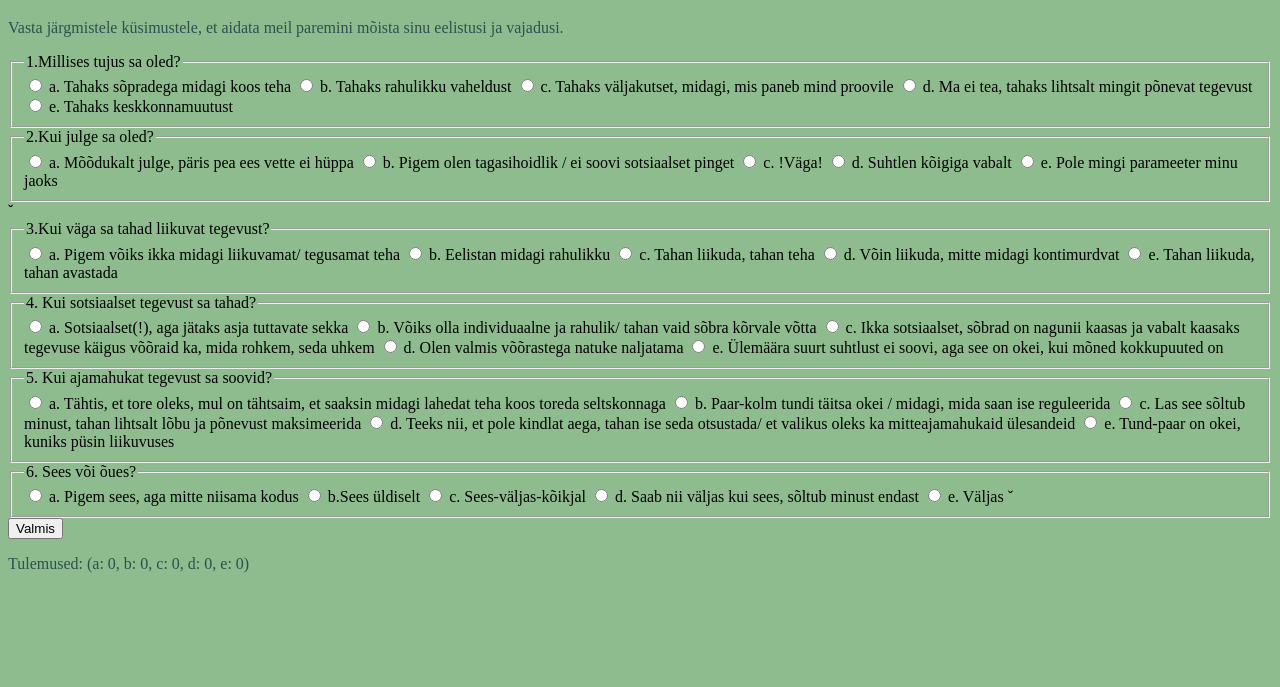
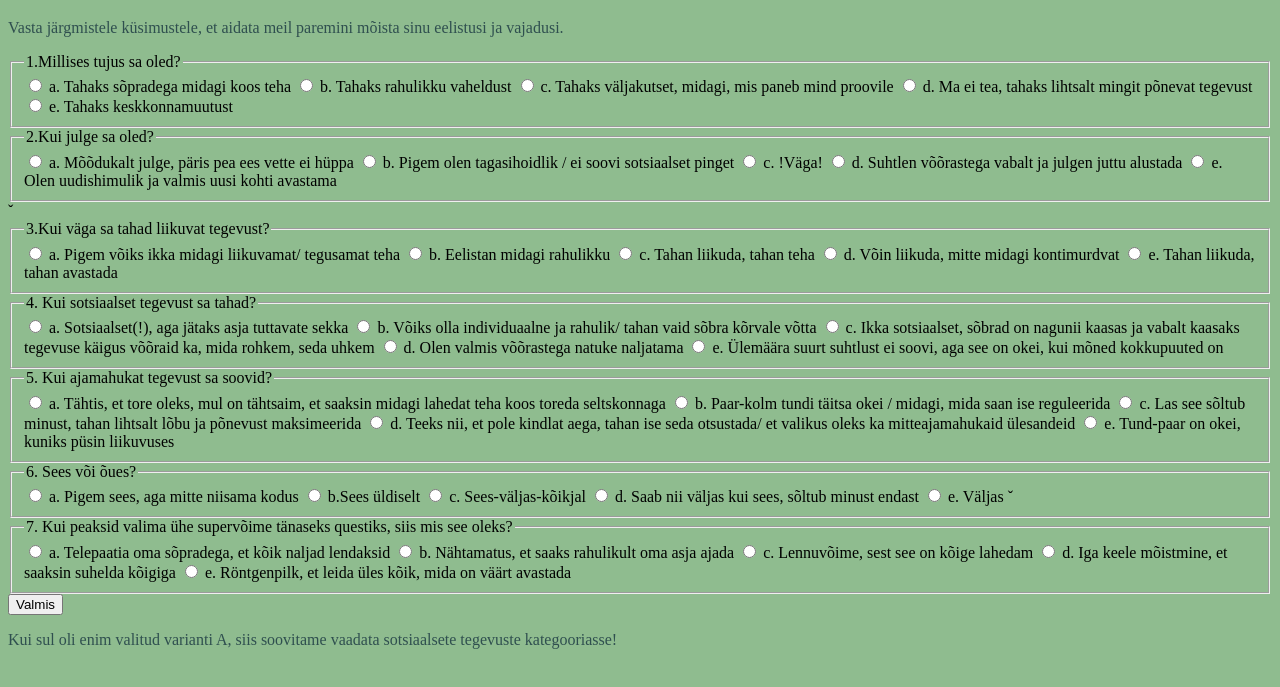
Before and after one commit to amadnaa/anuma, a plain HTML site: page quiz.html in a window 1280 px wide. Both pictures are taken after a click on the button "Valmis". Shown: the part 61-748 px from the top of the page. Drawn offline with Linux system fonts and the light colour scheme.

Commit message:
orjan küsitluse kallal

```diff
--- a/quiz.html
+++ b/quiz.html
@@ -50,11 +50,11 @@
     </label>
     <label>
         <input type="radio" name="julge" value="d">
-        d. Suhtlen kõigiga vabalt
+        d. Suhtlen võõrastega vabalt ja julgen juttu alustada
     </label>
     <label>
         <input type="radio" name="julge" value="e">
-        e. Pole mingi parameeter minu jaoks
+        e. Olen uudishimulik ja valmis uusi kohti avastama
     </label>
 </fieldset>
 ˇ<fieldset>
@@ -149,6 +149,29 @@
         e. Väljas
     </label>ˇ
 </fieldset>
+<fieldset>
+    <legend>7. Kui peaksid valima ühe supervõime tänaseks questiks, siis mis see oleks?</legend>
+    <label>
+        <input type="radio" name="supervõime" value="a">
+        a. Telepaatia oma sõpradega, et kõik naljad lendaksid
+    </label>
+    <label>
+        <input type="radio" name="supervõime" value="b">
+        b. Nähtamatus, et saaks rahulikult oma asja ajada
+    </label>
+    <label>
+        <input type="radio" name="supervõime" value="c">
+        c. Lennuvõime, sest see on kõige lahedam
+    </label>
+    <label>
+        <input type="radio" name="supervõime" value="d">
+        d. Iga keele mõistmine, et saaksin suhelda kõigiga
+    </label>
+    <label>
+        <input type="radio" name="supervõime" value="e">
+        e. Röntgenpilk, et leida üles kõik, mida on väärt avastada
+    </label>
+</fieldset>
 <button type="button" onclick="arvutaTulemused()">Valmis</button>
 </form>
 <p id="tulemus"></p>
@@ -164,8 +187,24 @@
             loendur[valik]++;
         }
     });
+    const kategooriad = {
+        a: "sotsiaalsete tegevuste",
+        b: "rahulikumate tegevuste",
+        c: "julgetele mõeldud",
+        d: "kohtu võõrastega",
+        e: "avasta Tartut"
+    };
+    let parimTäht = 'a';
+    let maxPunktid = loendur.a;
 
-        const tulemuseTekst = `(a: ${loendur.a}, b: ${loendur.b}, c: ${loendur.c}, d: ${loendur.d}, e: ${loendur.e})`;
-        document.getElementById('tulemus').innerText = "Tulemused: " + tulemuseTekst;
+    for (const [taht, punktid] of Object.entries(loendur)) {
+        if (punktid > maxPunktid) {
+            maxPunktid = punktid;
+            parimTäht = taht;
+        }
+    }
+
+    const soovituseTekst = "Kui sul oli enim valitud varianti " + parimTäht.toUpperCase() + ", siis soovitame vaadata " + kategooriad[parimTäht] + " kategooriasse!";
+    document.getElementById('tulemus').innerText = soovituseTekst;
 }
 </script>
```
Lines whose indentation alone changed are shown as unchanged.
